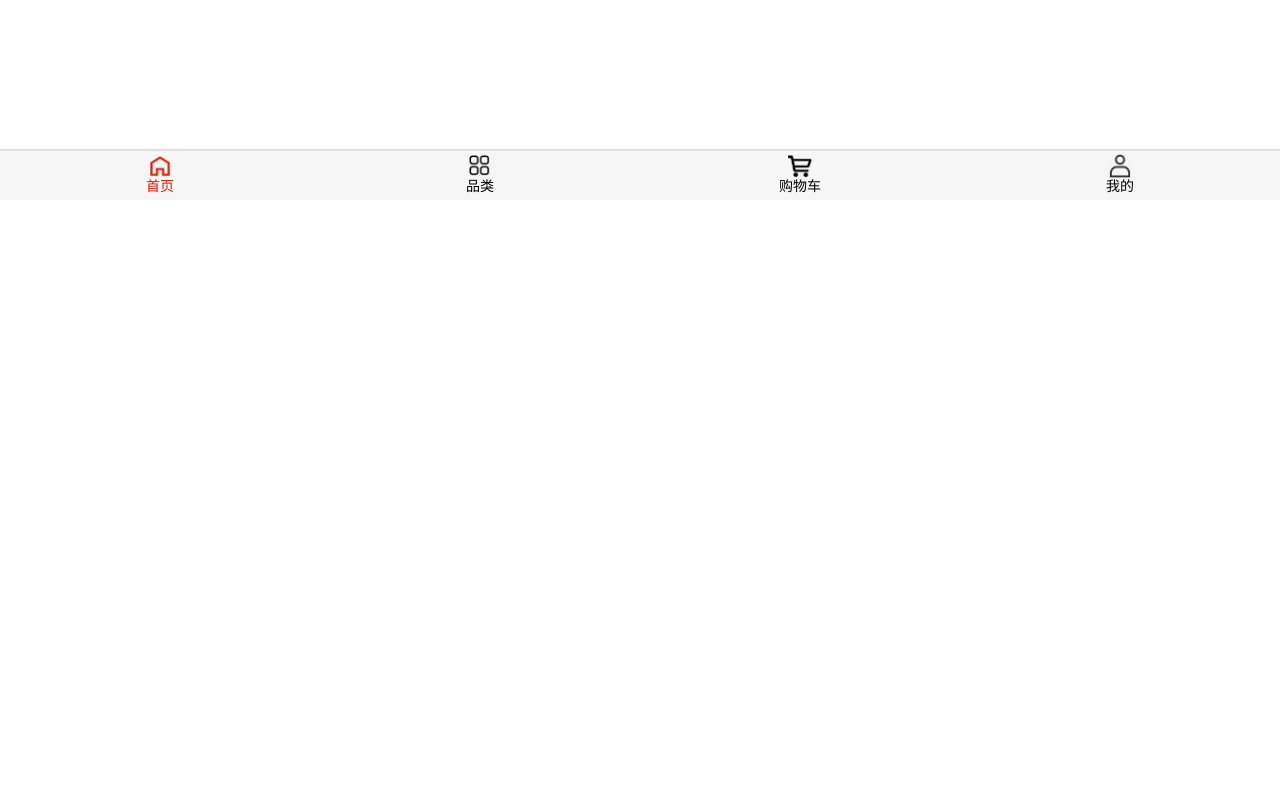
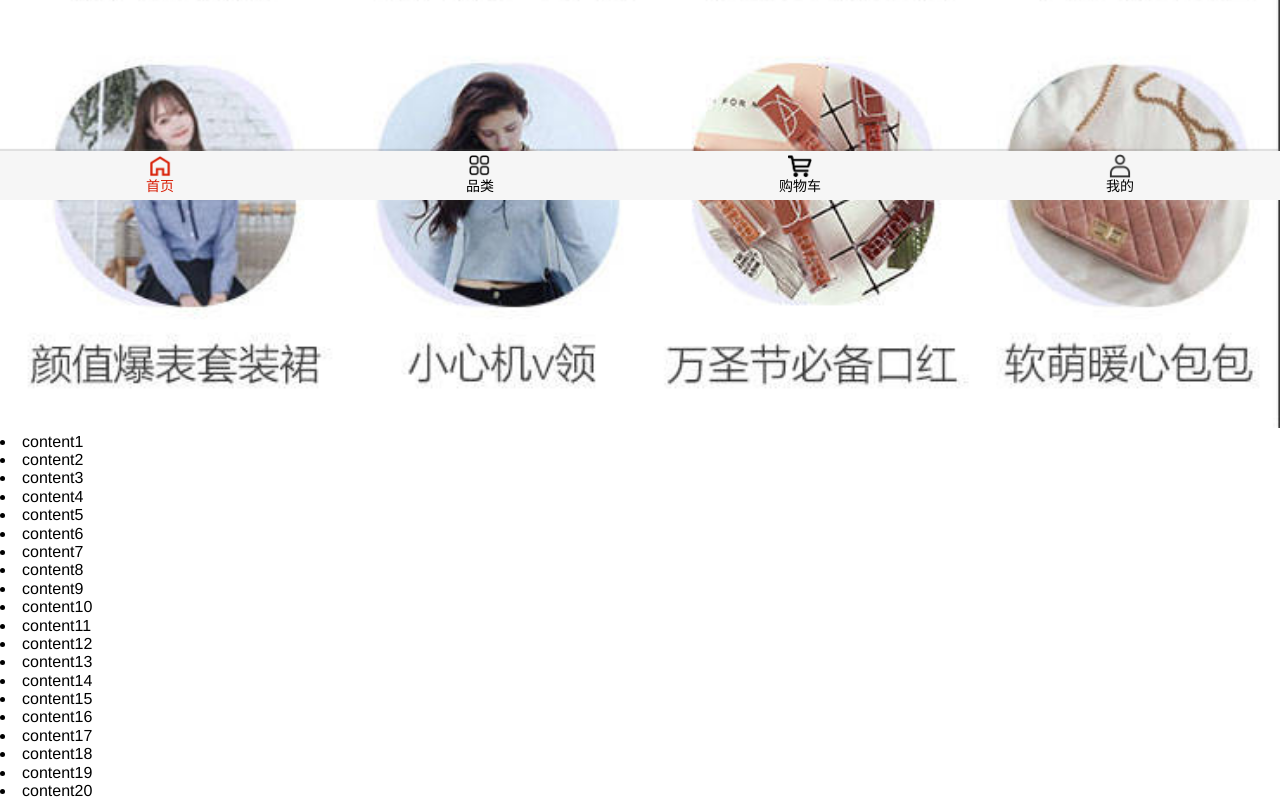
Before and after one commit to CXY0501/supermall, a Vue app: page /home in a window 1280 px wide. Shown: the part 600-1400 px from the top of the page. Before the commit the page ends 800 px from the top, so only its background shows below. Built offline with nearby package versions, Linux system fonts and the light colour scheme; no server answers.

Commit message:
20201130

```diff
--- /dev/null
+++ b/src/views/home/childcomps/featureView.vue
@@ -0,0 +1,24 @@
+<template>
+  <div class="feature">
+    <a href="https://act.mogujie.com/zzxl67">
+      <img src="../../../assets/img/home/recommend_bg.jpg" alt="">
+    </a>
+  </div>
+</template>
+
+<script>
+export default{
+  name:'featureView',
+  data(){
+    return{}
+  },
+  methods:{
+  }
+}
+</script>
+
+<style scoped>
+  .feature img{
+    width: 100%
+  }
+</style>
--- a/src/views/home/home.vue
+++ b/src/views/home/home.vue
@@ -3,6 +3,27 @@
     <div id="navBar"><nav-bar><div slot="center">购物街</div></nav-bar></div>
     <home-swiper :banners="banners"></home-swiper>
     <home-recommend :recommends="recommends"/>
+    <feature-view/>
+    <li>content1</li>
+    <li>content2</li>
+    <li>content3</li>
+    <li>content4</li>
+    <li>content5</li>
+    <li>content6</li>
+    <li>content7</li>
+    <li>content8</li>
+    <li>content9</li>
+    <li>content10</li>
+    <li>content11</li>
+    <li>content12</li>
+    <li>content13</li>
+    <li>content14</li>
+    <li>content15</li>
+    <li>content16</li>
+    <li>content17</li>
+    <li>content18</li>
+    <li>content19</li>
+    <li>content20</li>
   </div>
 
 </template>
@@ -11,6 +32,7 @@
 import NavBar from '../../components/common/navbar/NavBar'
 import HomeSwiper from './childcomps/HomeSwiper.vue'
 import HomeRecommend from './childcomps/HomeRecommend'
+import featureView from './childcomps/featureView'
 import {getHomeMultidata} from '../../network/home'
 
 
@@ -19,7 +41,8 @@ export default{
   components:{
     NavBar,
     HomeSwiper,
-    HomeRecommend
+    HomeRecommend,
+    featureView
   },
   data(){
     return{
@@ -41,8 +64,16 @@ export default{
 </script>
 
 <style scoped>
+  #home{
+    padding-top: 44px;
+  }
   #navBar{
     background-color: var(--color-tint);
-    color: #ffffff
+    color: #ffffff;
+    position:fixed;
+    left: 0;
+    right: 0;
+    top: 0;
+    z-index: 9;
   }
 </style>
```
Also changed, not shown: src/assets/img/home/recommend_bg.jpg (added).
